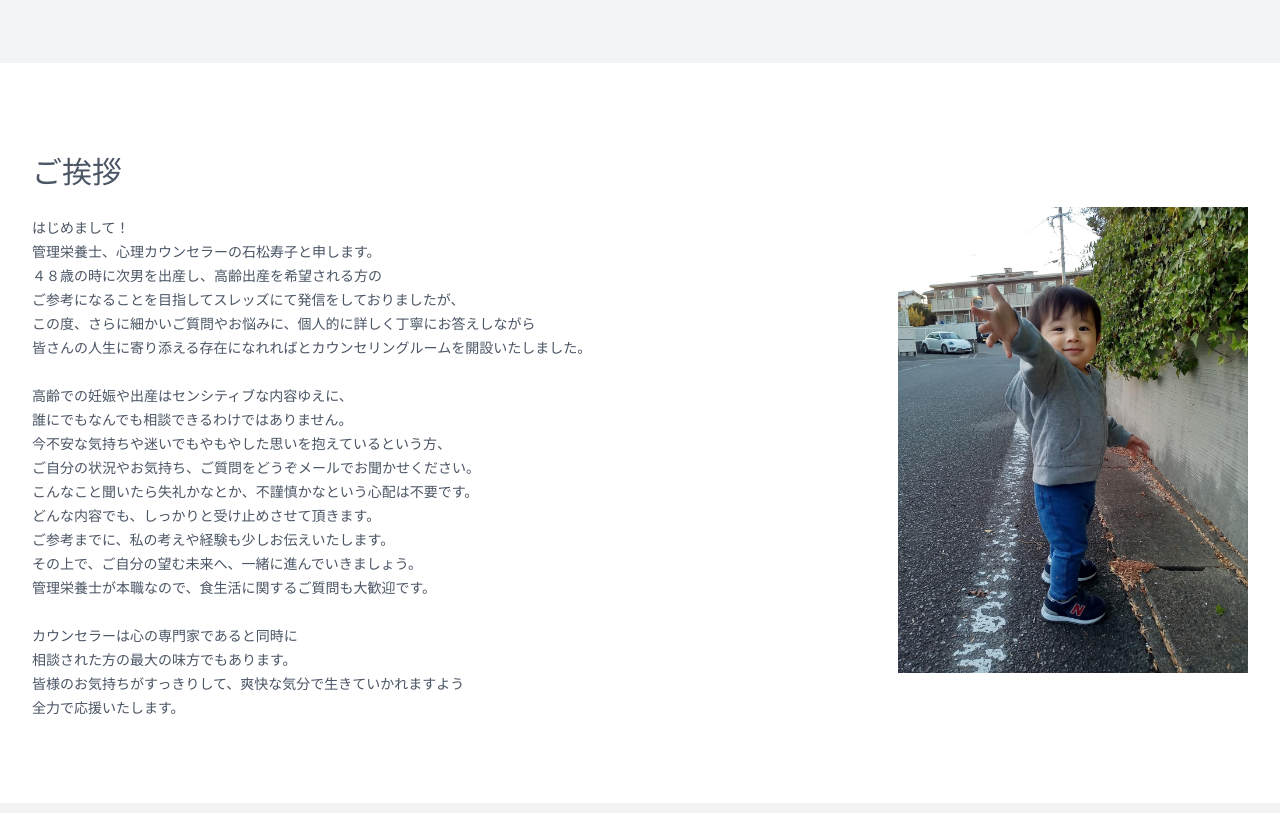
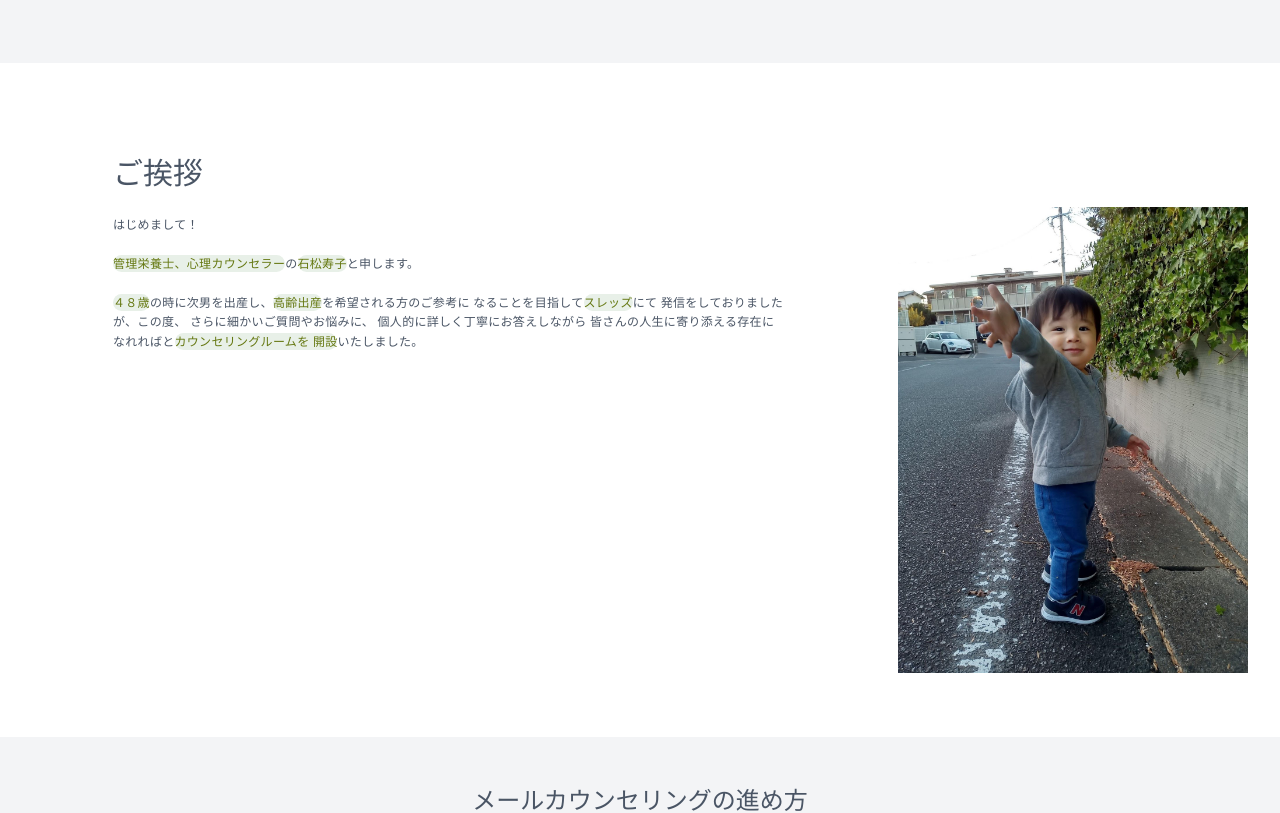
Before and after one commit to topgun0415/kokolth, a Next.js app in the folder my-app/: page / in a window 1280 px wide. Shown: the part 2080-2893 px from the top of the page. Built offline with nearby package versions, Linux system fonts and the light colour scheme.

Commit message:
Style : Aboutsection mobile layout & font changed

```diff
--- a/my-app/src/app/components/sections/AboutSection.tsx
+++ b/my-app/src/app/components/sections/AboutSection.tsx
@@ -43,13 +43,188 @@ const AboutSection: React.FC = () => {
     };
   }, []);
 
+  // 共通のスタイル定義
+  const typographyStyle =
+    'text-xs text-[#326537] font-["M_PLUS_1p",sans-serif] tracking-wide leading-relaxed';
+  const mobileTypographyStyle =
+    'text-xs text-[#326537] font-["M_PLUS_1p",sans-serif] tracking-wide leading-relaxed';
+  const highlightStyle =
+    'text-[#657811] font-["M_PLUS_1p",sans-serif] font-medium bg-[#e8f0e8] rounded-full';
+
+  // 共通のコンテンツ
+  const aboutContent = (
+    <>
+      はじめまして！
+      <br />
+      <br />
+      <span className={highlightStyle}>管理栄養士、心理カウンセラー</span>の
+      <span className={highlightStyle}>石松寿子</span>と申します。
+      <br />
+      <br />
+      <span className={highlightStyle}>４８歳</span>の時に次男を出産し、
+      <span className={highlightStyle}>高齢出産</span>を希望される方のご参考に
+      なることを目指して<span className={highlightStyle}>スレッズ</span>にて
+      発信をしておりましたが、この度、 さらに細かいご質問やお悩みに、
+      個人的に詳しく丁寧にお答えしながら 皆さんの人生に寄り添える存在に
+      なれればと
+      <span className={highlightStyle}>カウンセリングルームを 開設</span>
+      いたしました。
+    </>
+  );
+
+  // 追加のコンテンツ（OPENボタン押下時に表示）
+  const expandedContent = (
+    <>
+      <span className={highlightStyle}>高齢での妊娠や出産</span>は
+      <span className={highlightStyle}>センシティブな 内容</span>
+      ゆえに、誰にでもなんでも相談 できるわけではありません。
+      <br />
+      <br />
+      <span className={highlightStyle}>
+        今不安な気持ちや迷いでもやもやした 思いを抱えているという方
+      </span>
+      、 ご自分の状況やお気持ち、ご質問を どうぞメールでお聞かせください。
+      <br />
+      <br />
+      <span className={highlightStyle}>
+        こんなこと聞いたら失礼かなとか、 不謹慎かなという心配は不要です
+      </span>
+      。
+      <br />
+      <br />
+      どんな内容でも、しっかりと受け止め させて頂きます。
+      ご参考までに、私の考えや経験も 少しお伝えいたします。
+      その上で、ご自分の望む<span className={highlightStyle}>未来</span>へ、
+      一緒に進んでいきましょう。
+      <br />
+      <br />
+      <span className={highlightStyle}>管理栄養士</span>が本職なので、食生活に
+      関するご質問も大歓迎です。
+      <br />
+      <br />
+      <span className={highlightStyle}>
+        カウンセラーは心の専門家であると 同時に相談された方の最大の味方でも
+        あります
+      </span>
+      。
+      <br />
+      <br />
+      皆様のお気持ちがすっきりして、 爽快な気分で生きていかれますよう 全力で
+      <span className={highlightStyle}>応援</span>いたします。
+    </>
+  );
+
+  // モバイル用のコンテンツ（改行を強制）
+  const mobileAboutContent = (
+    <>
+      はじめまして！
+      <br />
+      <br />
+      <span className={highlightStyle}>管理栄養士、心理カウンセラー</span>の
+      <br />
+      <span className={highlightStyle}>石松寿子</span>と申します。
+      <br />
+      <br />
+      <span className={highlightStyle}>４８歳</span>の時に次男を出産し、
+      <br />
+      <span className={highlightStyle}>高齢出産</span>を希望される方のご参考に
+      <br />
+      なることを目指して<span className={highlightStyle}>スレッズ</span>にて
+      <br />
+      発信をしておりましたが、この度、
+      <br />
+      さらに細かいご質問やお悩みに、
+      <br />
+      個人的に詳しく丁寧にお答えしながら
+      <br />
+      皆さんの人生に寄り添える存在に
+      <br />
+      なれればと
+      <span className={highlightStyle}>
+        カウンセリングルームを
+        <br />
+        開設
+      </span>
+      いたしました。
+    </>
+  );
+
+  // モバイル用の展開コンテンツ（改行を強制）
+  const mobileExpandedContent = (
+    <>
+      <br />
+      <span className={highlightStyle}>高齢での妊娠や出産</span>は
+      <br />
+      <span className={highlightStyle}>センシティブな内容</span>ゆえに、
+      <br />
+      誰にでもなんでも相談できるわけでは
+      <br />
+      ありません。
+      <br />
+      <br />
+      <span className={highlightStyle}>
+        今不安な気持ちや迷いでもやもやした
+        <br />
+        思いを抱えているという方
+      </span>
+      、
+      <br />
+      ご自分の状況やお気持ち、ご質問を
+      <br />
+      どうぞメールでお聞かせください。
+      <br />
+      <br />
+      <span className={highlightStyle}>
+        こんなこと聞いたら失礼かなとか、
+        <br />
+        不謹慎かなという心配は不要です
+      </span>
+      。
+      <br />
+      <br />
+      どんな内容でも、しっかりと受け止め
+      <br />
+      させて頂きます。
+      <br />
+      ご参考までに、私の考えや経験も
+      <br />
+      少しお伝えいたします。
+      <br />
+      その上で、ご自分の望む<span className={highlightStyle}>未来</span>へ、
+      <br />
+      一緒に進んでいきましょう。
+      <br />
+      <br />
+      <span className={highlightStyle}>管理栄養士</span>が本職なので、
+      <br />
+      食生活に関するご質問も大歓迎です。
+      <br />
+      <br />
+      <span className={highlightStyle}>
+        カウンセラーは心の専門家であると
+        <br />
+        同時に相談された方の最大の味方でも
+        <br />
+        あります
+      </span>
+      。
+      <br />
+      <br />
+      皆様のお気持ちがすっきりして、
+      <br />
+      爽快な気分で生きていかれますよう
+      <br />
+      全力で<span className={highlightStyle}>応援</span>いたします。
+    </>
+  );
+
   return (
     <>
       <section ref={sectionRef} className='py-16 bg-transparent'>
         <div className='container mx-auto px-4'>
-          <div className='flex flex-col-reverse justify-between items-center lg:flex-row lg:items-start'>
-            <div className='mb-5 max-w-2xl'>
-              <div className='text-center lg:text-left'>
+          <div className='flex flex-col-reverse justify-center items-center lg:flex-row lg:items-start gap-8'>
+            <div className='w-full max-w-2xl mx-auto'>
+              <div className='text-center'>
                 <div className='flex items-center justify-center lg:justify-between gap-10'>
                   <div
                     className={`transform transition-all duration-1000 ease-out ${
@@ -61,7 +236,6 @@ const AboutSection: React.FC = () => {
                       variant='h3'
                       weight='medium'
                       color='primary'
-                      font='yugothic-medium'
                       className=' mt-7 text-center'>
                       ご挨拶
                     </Typography>
@@ -87,100 +261,45 @@ const AboutSection: React.FC = () => {
 
               <br />
 
-              {/* Mobile Content */}
+              {/* モバイル表示 */}
               <div
-                className={`lg:hidden transform transition-all duration-1000 ease-out ${
+                className={`lg:hidden w-full transform transition-all duration-1000 ease-out ${
                   contentVisible
                     ? 'opacity-100 translate-y-0'
                     : 'opacity-0 translate-y-10'
                 }`}>
+                <div className='w-full flex justify-center px-4'>
+                  <div className='w-full max-w-lg pl-6'>
                     <Typography
-                  variant='caption'
-                  weight='medium'
+                      variant='body'
+                      weight='regular'
                       color='primary'
-                  font='yugothic-regular'
-                  className='max-w-lg text-left text-[12px]'>
-                  はじめまして！
-                  <br />
-                  管理栄養士、心理カウンセラーの石松寿子と申します。
-                  ４８歳の時に次男を出産し、高齢出産を希望される方の
-                  ご参考になることを目指してスレッズにて発信をしておりましたが、
-                  この度、さらに細かいご質問やお悩みに、個人的に詳しく丁寧にお答えしながら
-                  皆さんの人生に寄り添える存在になれればと
-                  カウンセリングルームを開設いたしました。
+                      className={mobileTypographyStyle}>
+                      {mobileAboutContent}
                     </Typography>
                   </div>
+                </div>
+              </div>
 
-              {/* Desktop Content */}
+              {/* デスクトップ表示 */}
               <div
                 className={`hidden lg:block transform transition-all duration-1000 ease-out ${
                   contentVisible
                     ? 'opacity-100 translate-y-0'
                     : 'opacity-0 translate-y-10'
                 }`}>
+                <div className='w-full max-w-3xl'>
                   <Typography
-                  variant='caption'
-                  weight='medium'
+                    variant='body'
+                    weight='regular'
                     color='primary'
-                  font='yugothic-regular'
-                  className='max-w-lg text-left'>
-                  はじめまして！
-                  <br />
-                  管理栄養士、心理カウンセラーの石松寿子と申します。
-                  <br />
-                  ４８歳の時に次男を出産し、高齢出産を希望される方の
-                  <br />
-                  ご参考になることを目指してスレッズにて発信をしておりましたが、
-                  <br />
-                  この度、さらに細かいご質問やお悩みに、個人的に詳しく丁寧にお答えしながら
-                  <br />
-                  皆さんの人生に寄り添える存在になれればとカウンセリングルームを開設いたしました。
+                    className={typographyStyle}>
+                    {aboutContent}
                   </Typography>
                 </div>
-
-              {/* Desktop extended content with animation */}
-              <div
-                className={`hidden lg:block transform transition-all duration-1000 ease-out ${
-                  contentVisible
-                    ? 'opacity-100 translate-y-0'
-                    : 'opacity-0 translate-y-10'
-                }`}>
-                <Typography
-                  variant='caption'
-                  weight='medium'
-                  color='primary'
-                  font='yugothic-regular'
-                  className='max-w-lg text-left'>
-                  <br />
-                  高齢での妊娠や出産はセンシティブな内容ゆえに、
-                  <br />
-                  誰にでもなんでも相談できるわけではありません。
-                  <br />
-                  今不安な気持ちや迷いでもやもやした思いを抱えているという方、
-                  <br />
-                  ご自分の状況やお気持ち、ご質問をどうぞメールでお聞かせください。
-                  <br />
-                  こんなこと聞いたら失礼かなとか、不謹慎かなという心配は不要です。
-                  <br />
-                  どんな内容でも、しっかりと受け止めさせて頂きます。
-                  <br />
-                  ご参考までに、私の考えや経験も少しお伝えいたします。
-                  <br />
-                  その上で、ご自分の望む未来へ、一緒に進んでいきましょう。
-                  <br />
-                  管理栄養士が本職なので、食生活に関するご質問も大歓迎です。
-                  <br />
-                  <br />
-                  カウンセラーは心の専門家であると同時に
-                  <br />
-                  相談された方の最大の味方でもあります。
-                  <br />
-                  皆様のお気持ちがすっきりして、爽快な気分で生きていかれますよう
-                  <br />
-                  全力で応援いたします。
-                </Typography>
               </div>
 
+              {/* モバイル表示の展開部分 */}
               <div
                 className={`lg:hidden mt-4 relative transform transition-all duration-1000 ease-out ${
                   contentVisible
@@ -192,33 +311,19 @@ const AboutSection: React.FC = () => {
                     initial={{ opacity: 0, height: 0 }}
                     animate={{ opacity: 1, height: 'auto' }}
                     exit={{ opacity: 0, height: 0 }}
-                    transition={{ duration: 0.4 }}>
+                    transition={{ duration: 0.4 }}
+                    className='w-full'>
+                    <div className='w-full flex justify-center px-4'>
+                      <div className='w-full max-w-lg pl-6'>
                         <Typography
-                      variant='caption'
-                      weight='medium'
+                          variant='body'
+                          weight='regular'
                           color='primary'
-                      font='yugothic-regular'
-                      className='max-w-lg mt-2 text-left text-[12px]'>
-                      <br />
-                      高齢での妊娠や出産はセンシティブな内容ゆえに、誰にでもなんでも
-                      相談できるわけではありません。今不安な気持ちや迷いでもやもやした思いを抱えている方、
-                      ご自分の状況やお気持ち、ご質問をどうぞメールでお聞かせください。
-                      <br />
-                      <br />
-                      こんなこと聞いたら失礼かなとか、不謹慎かなという心配は不要です。
-                      どんな内容でも、しっかりと受け止めさせて頂きます。
-                      ご参考までに、私の考えや経験も少しお伝えいたします。
-                      <br />
-                      <br />
-                      その上で、ご自分の望む未来へ、一緒に進んでいきましょう。
-                      管理栄養士が本職なので、食生活に関するご質問も大歓迎です。
-                      <br />
-                      <br />
-                      カウンセラーは心の専門家であると同時に
-                      相談された方の最大の味方でもあります。
-                      皆様のお気持ちがすっきりして、爽快な気分で生きていかれますよう
-                      全力で応援いたします。
+                          className={mobileTypographyStyle}>
+                          {mobileExpandedContent}
                         </Typography>
+                      </div>
+                    </div>
                   </motion.div>
                 )}
 
@@ -246,6 +351,33 @@ const AboutSection: React.FC = () => {
                   </button>
                 </div>
               </div>
+
+              {/* デスクトップ表示の展開部分 */}
+              <div
+                className={`hidden lg:block mt-4 relative transform transition-all duration-1000 ease-out ${
+                  contentVisible
+                    ? 'opacity-100 translate-y-0'
+                    : 'opacity-0 translate-y-10'
+                }`}>
+                {isExpanded && (
+                  <motion.div
+                    initial={{ opacity: 0, height: 0 }}
+                    animate={{ opacity: 1, height: 'auto' }}
+                    exit={{ opacity: 0, height: 0 }}
+                    transition={{ duration: 0.4 }}
+                    className='w-full'>
+                    <div className='w-full max-w-3xl'>
+                      <Typography
+                        variant='body'
+                        weight='regular'
+                        color='primary'
+                        className={typographyStyle}>
+                        {expandedContent}
+                      </Typography>
+                    </div>
+                  </motion.div>
+                )}
+              </div>
             </div>
 
             <div
```
Lines whose indentation alone changed are shown as unchanged.
